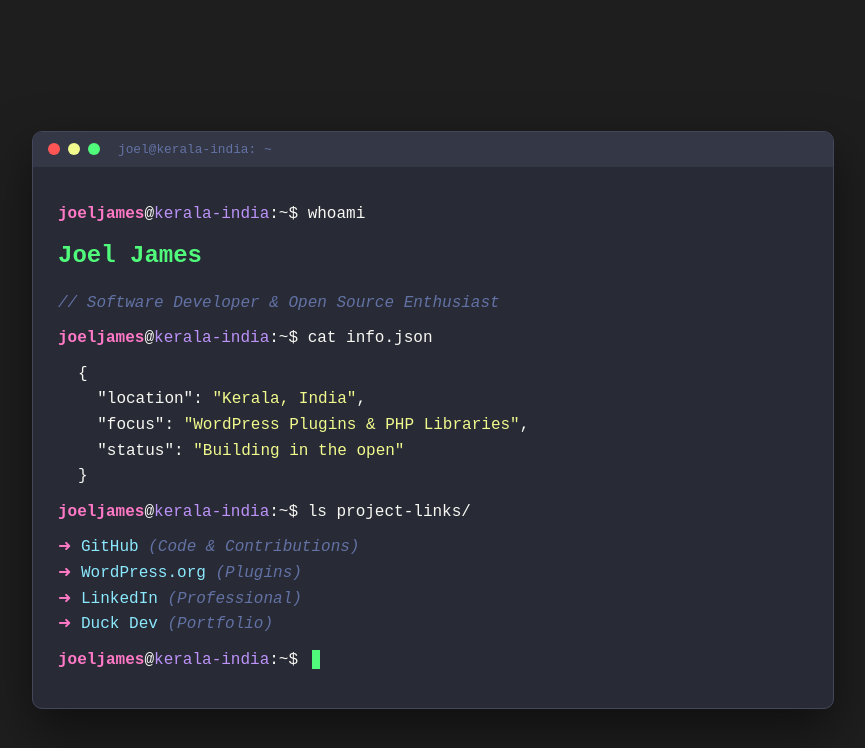
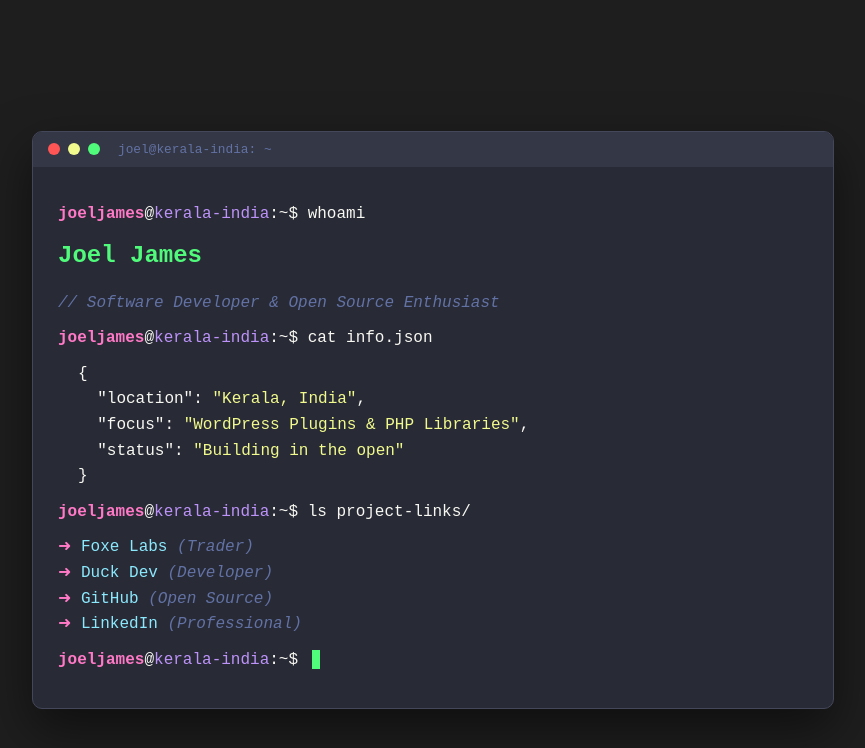
Before and after one commit to Joel-James/joel-james.github.io, a plain HTML site: page index.html in a window 1280 px wide. Shown: the whole page, without its empty margins (207-1072 px from the left). Drawn offline with Linux system fonts and the light colour scheme.

Commit message:
Improve: Update links

```diff
--- a/index.html
+++ b/index.html
@@ -117,10 +117,10 @@
 
 		<p><span class="prompt">joeljames</span>@<span class="path">kerala-india</span>:~$ ls project-links/</p>
 		<ul>
-			<li><a href="https://github.com/joel-james" target="_blank">GitHub</a> <span class="comment">(Code & Contributions)</span></li>
-			<li><a href="https://profiles.wordpress.org/joelcj91" target="_blank">WordPress.org</a> <span class="comment">(Plugins)</span></li>
+			<li><a href="https://foxelabs.com/" target="_blank">Foxe Labs</a> <span class="comment">(Trader)</span></li>
+			<li><a href="https://duckdev.com/" target="_blank">Duck Dev</a> <span class="comment">(Developer)</span></li>
+			<li><a href="https://github.com/joel-james" target="_blank">GitHub</a> <span class="comment">(Open Source)</span></li>
 			<li><a href="https://linkedin.com/in/joelcj/" target="_blank">LinkedIn</a> <span class="comment">(Professional)</span></li>
-			<li><a href="https://duckdev.com/" target="_blank">Duck Dev</a> <span class="comment">(Portfolio)</span></li>
 		</ul>
 
 		<p><span class="prompt">joeljames</span>@<span class="path">kerala-india</span>:~$ <span class="cursor"></span></p>
```
